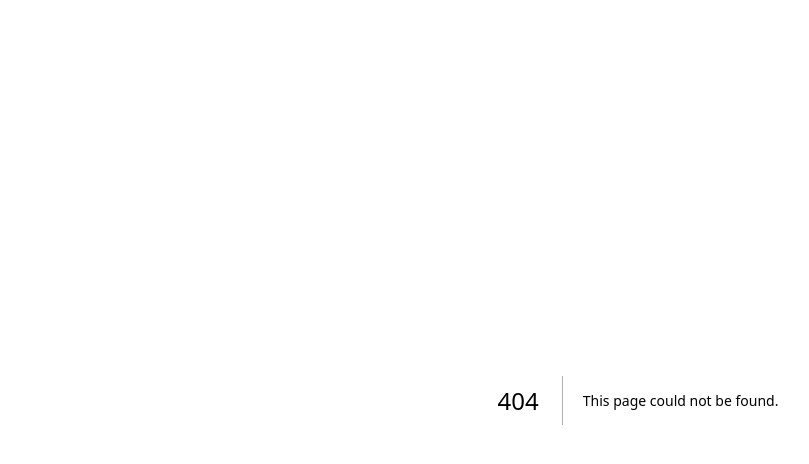
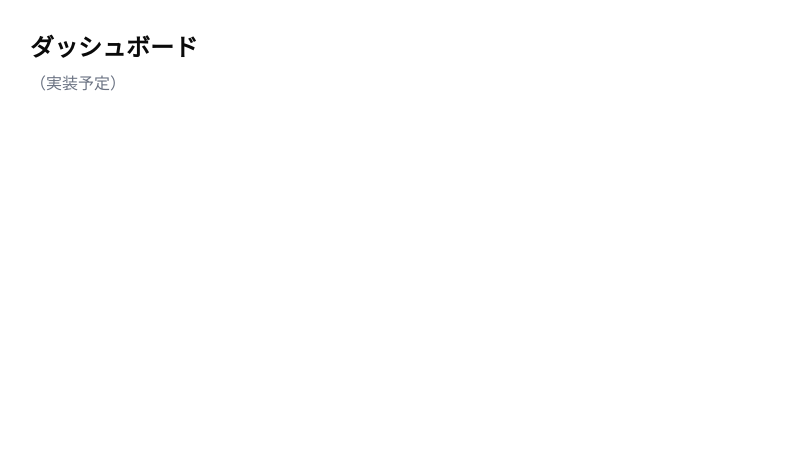
Before and after one commit to yukinoshita-dev/Car-Delivery, a Next.js app: page /dashboard in a window 1280 px wide. Before the commit this address had no page. Shown: the top 464 px of the page, without its empty margins (2-811 px from the left). Built offline with nearby package versions, Linux system fonts and the light colour scheme.

Commit message:
feat: add login page and app/auth route group layouts

```diff
--- /dev/null
+++ b/src/app/(app)/dashboard/page.tsx
@@ -0,0 +1,8 @@
+export default function DashboardPage() {
+  return (
+    <div className="p-8">
+      <h1 className="text-2xl font-bold">ダッシュボード</h1>
+      <p className="text-gray-500 mt-2">（実装予定）</p>
+    </div>
+  )
+}
--- /dev/null
+++ b/src/app/(app)/layout.tsx
@@ -0,0 +1,5 @@
+import type { ReactNode } from 'react'
+
+export default function AppLayout({ children }: { children: ReactNode }) {
+  return <div className="min-h-screen">{children}</div>
+}
--- /dev/null
+++ b/src/app/(auth)/layout.tsx
@@ -0,0 +1,9 @@
+import type { ReactNode } from 'react'
+
+export default function AuthLayout({ children }: { children: ReactNode }) {
+  return (
+    <div className="min-h-screen flex items-center justify-center bg-gray-50 px-4">
+      {children}
+    </div>
+  )
+}
--- /dev/null
+++ b/src/app/(auth)/login/page.tsx
@@ -0,0 +1,5 @@
+import { LoginForm } from '@/features/auth/components/LoginForm'
+
+export default function LoginPage() {
+  return <LoginForm />
+}
```
